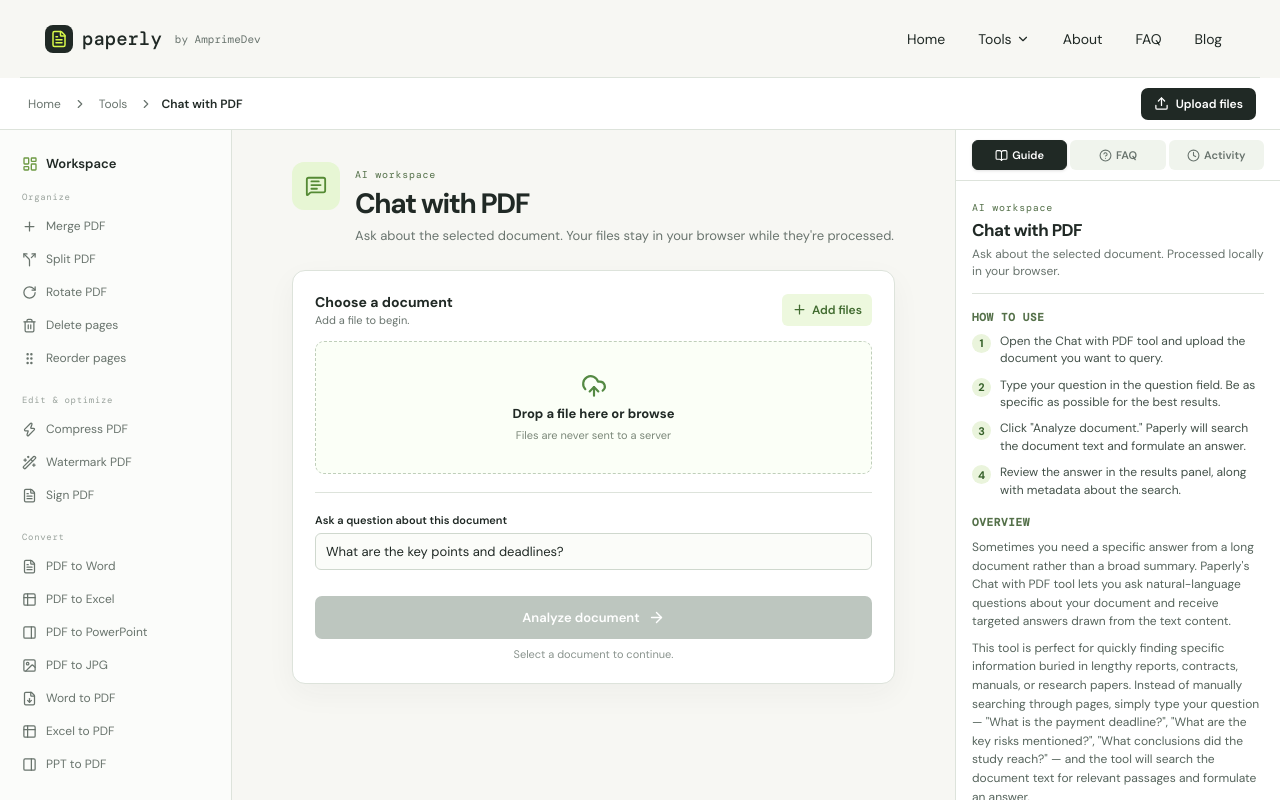
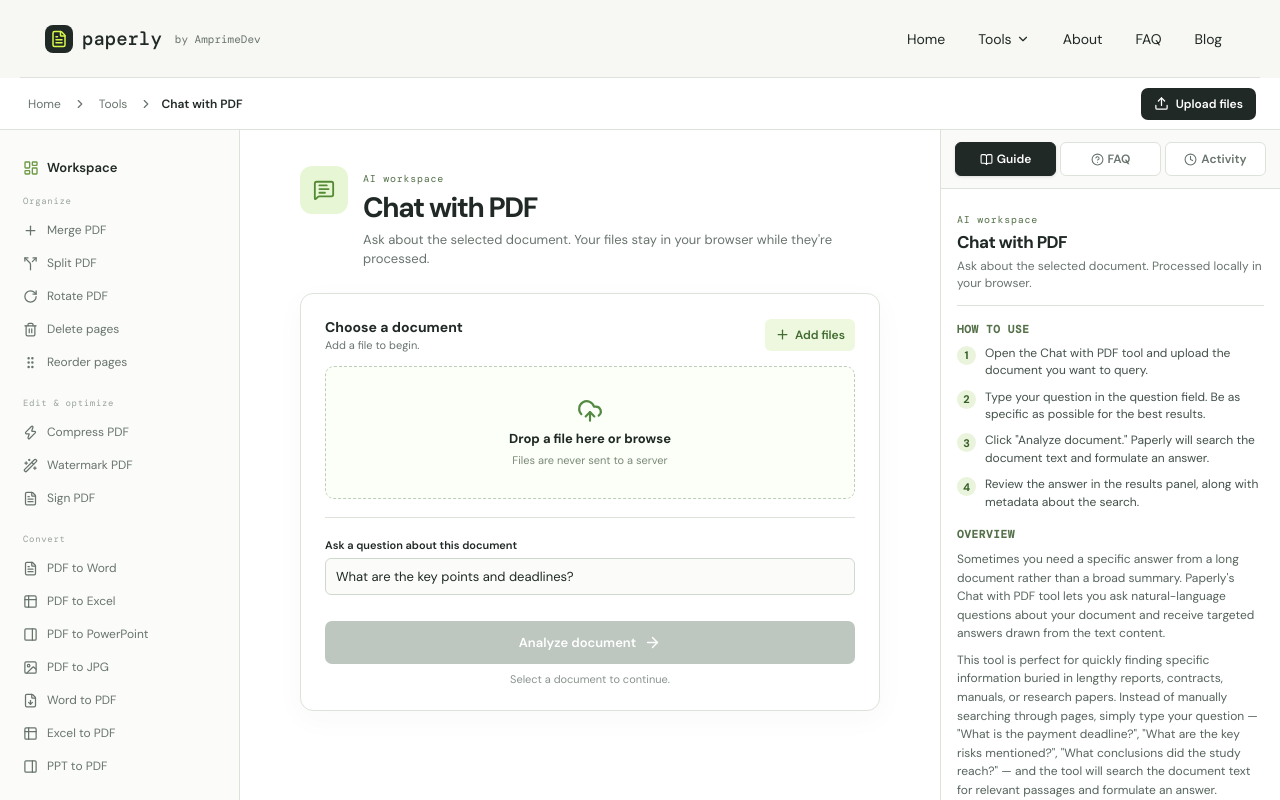
Before and after one commit to primeX101/PDFBuider, a React (Vite) app: page /tools/chat in a window 1280 px wide. Shown: the top 800 px of the page. Built offline with nearby package versions, Linux system fonts and the light colour scheme; a web font is replaced by a local one.

Commit message:
Restore global footer on tool pages and fix right sidebar tab containment

```diff
--- a/src/components/Layout.jsx
+++ b/src/components/Layout.jsx
@@ -16,7 +16,7 @@
     <>
       <Navbar />
       <Outlet />
-      {!isTool && <Footer />}
+      <Footer />
     </>
   );
 }
--- a/src/components/ToolWorkbench.jsx
+++ b/src/components/ToolWorkbench.jsx
@@ -164,12 +164,6 @@
                 })}
               </div>
             ))}
-            <div className="tool-sidebar-footer">
-              <Link to="/about">About</Link>
-              <Link to="/faq">FAQ</Link>
-              <Link to="/privacy-policy">Privacy</Link>
-              <Link to="/terms-of-service">Terms</Link>
-            </div>
           </aside>
           <main className="tool-main">
             <div className="tool-heading">
@@ -206,6 +200,7 @@
             {result && <ResultCard result={result} />}
           </main>
           <aside className="activity-panel">
+            <div className="activity-panel-header">
               <div className="side-tab-bar">
                 <button
                   type="button"
@@ -230,7 +225,9 @@
                   {selectedDocs.length > 0 && <span className="tab-pill">{selectedDocs.length}</span>}
                 </button>
               </div>
+            </div>
 
+            <div className="activity-panel-body">
               {sideTab === 'guide' ? (
               <div className="sidebar-guide">
                 <div className="guide-header">
@@ -327,6 +324,7 @@
                 </div>
               </div>
             )}
+            </div>
           </aside>
         </div>
       </div>
--- a/src/styles.css
+++ b/src/styles.css
@@ -23,8 +23,8 @@
 .privacy-section{max-width:1080px;margin:0 auto 100px;padding:0 25px;text-align:center}.privacy-features{display:grid;grid-template-columns:repeat(3,1fr);gap:20px;margin-top:40px;text-align:left}.privacy-feature{background:#fff;border:1px solid var(--line);border-radius:12px;padding:28px 24px}.privacy-feature svg{color:#4d8a2e}.privacy-feature h3{font-size:17px;margin:14px 0 8px;letter-spacing:-.02em}.privacy-feature p{font-size:13px;color:var(--muted);line-height:1.55;margin:0}
 
 /* ═══════════ WORKSPACE ═══════════ */
-.tool-page{height:calc(100vh - 78px);overflow:hidden;background:#f8f9f6}
-.app-shell{height:100%;display:flex;flex-direction:column}
+.tool-page{background:var(--paper);min-height:calc(100vh - 78px);display:flex;flex-direction:column}
+.app-shell{flex:1;display:flex;flex-direction:column}
 .app-nav{height:52px;max-width:none;border-bottom:1px solid var(--line);background:#fff;padding:0 24px;display:flex;align-items:center;justify-content:space-between;flex:none}
 .app-nav .brand{font-size:18px}
 .crumb{display:flex;align-items:center;gap:8px;font-size:12px;color:var(--muted)}
@@ -33,11 +33,8 @@
 .crumb b{color:var(--ink);font-weight:600}
 .upload-top{background:var(--ink);color:#fff;padding:8px 13px;border-radius:7px;font-size:12px;font-weight:600;display:flex;align-items:center;gap:7px;transition:.15s}
 .upload-top:hover{background:#0c4138}
-.workbench{display:grid;grid-template-columns:232px minmax(0,1fr) 325px;height:calc(100% - 52px);overflow:hidden}
-.tool-sidebar{border-right:1px solid var(--line);background:#fbfcfa;padding:16px 13px;overflow-y:auto;display:flex;flex-direction:column}
-.tool-sidebar-footer{margin-top:auto;padding-top:14px;border-top:1px solid var(--line);display:flex;gap:7px;flex-wrap:wrap;font-size:11px;color:var(--muted)}
-.tool-sidebar-footer a{color:var(--muted);text-decoration:none;transition:.15s}
-.tool-sidebar-footer a:hover{color:var(--ink)}
+.workbench{display:grid;grid-template-columns:240px minmax(0,1fr) 340px;border-bottom:1px solid var(--line);background:#fff;min-height:680px;flex:1}
+.tool-sidebar{border-right:1px solid var(--line);background:#fbfcfa;padding:20px 14px 40px}
 .side-heading{font-size:13px;font-weight:600;display:flex;gap:8px;align-items:center;padding:9px;color:var(--ink);margin-bottom:10px}
 .side-heading svg{color:#6d9943}
 .tool-group{margin-bottom:19px}
@@ -45,12 +42,12 @@
 .tool-group a{width:100%;background:none;text-align:left;border-radius:6px;padding:8px 9px;color:#68736c;display:flex;align-items:center;gap:9px;font-size:12px;margin:1px 0;text-decoration:none;transition:.15s}
 .tool-group a:hover{background:#f0f4ed;color:#2b3a32}
 .tool-group .tool-active{background:#e8f5d9;color:#31572d;font-weight:600}
-.tool-main{padding:32px min(5vw,60px);max-width:930px;width:100%;margin:0 auto;overflow-y:auto;height:100%}
+.tool-main{padding:36px min(5vw,60px) 60px;max-width:900px;width:100%;margin:0 auto}
 .tool-heading{display:flex;gap:15px;align-items:flex-start;margin-bottom:24px}
 .tool-head-icon{width:48px;height:48px;border-radius:12px;background:#e7f6d4;color:#558a35;display:grid;place-items:center;flex:none}
 .tool-heading h1{font-size:28px;letter-spacing:-.05em;margin:2px 0 5px}
 .tool-heading p{font-size:13px;color:var(--muted);margin:0;line-height:1.45;max-width:570px}
-.tool-canvas{background:#fff;border:1px solid var(--line);border-radius:13px;padding:22px;box-shadow:0 10px 30px #2633280b}
+.tool-canvas{background:#fff;border:1px solid var(--line);border-radius:13px;padding:24px;box-shadow:0 8px 30px #26332808}
 .file-picker{border-bottom:1px solid var(--line);padding-bottom:18px}
 .picker-top{display:flex;justify-content:space-between;gap:15px;align-items:center;margin-bottom:14px}
 .picker-top b{font-size:14px;display:block}
@@ -82,8 +79,16 @@
 .run-hint{text-align:center;color:#89938d;font-size:11px;margin:8px 0 0}
 .spin{animation:spin 1s linear infinite}
 @keyframes spin{to{transform:rotate(360deg)}}
-.activity-panel{border-left:1px solid var(--line);background:#fff;padding:0 16px 18px;overflow-y:auto;height:100%;display:flex;flex-direction:column}
-.activity-head{display:flex;justify-content:space-between;align-items:center;padding:16px 5px 14px;border-bottom:1px solid var(--line);font-size:13px}
+.activity-panel{border-left:1px solid var(--line);background:#fff;display:flex;flex-direction:column}
+.activity-panel-header{padding:12px 14px;border-bottom:1px solid var(--line);background:#fafbf9;flex:none}
+.side-tab-bar{display:flex;gap:4px}
+.side-tab-btn{flex:1;display:flex;align-items:center;justify-content:center;gap:4px;padding:8px 6px;border-radius:6px;font-size:12px;font-weight:600;color:var(--muted);background:#fff;border:1px solid var(--line);transition:.15s}
+.side-tab-btn:hover{color:var(--ink);background:#f0f4ed}
+.side-tab-btn.active{background:var(--ink);color:#fff;border-color:var(--ink);box-shadow:0 1px 3px rgba(0,0,0,0.12)}
+.tab-pill{background:#d9f2bd;color:#315d23;font-size:9px;font-weight:700;padding:1px 5px;border-radius:50px}
+.side-tab-btn.active .tab-pill{background:#fff;color:var(--ink)}
+.activity-panel-body{padding:18px 16px 36px;flex:1}
+.activity-head{display:flex;justify-content:space-between;align-items:center;padding:0 0 14px;border-bottom:1px solid var(--line);font-size:13px}
 .privacy-note{padding:13px 8px;background:#f0f9e5;border-radius:8px;margin:17px 0;display:flex;gap:8px;color:#5f7954;font-size:10px;line-height:1.4}
 .privacy-note svg{color:#588635;flex:none}
 .privacy-note b{display:block;color:#41633a;font-size:11px}
@@ -120,12 +125,6 @@
 .toast svg{color:var(--lime);flex:none}
 
 /* ═══════════ SIDEBAR TABS, GUIDE & FAQ ═══════════ */
-.side-tab-bar{display:flex;gap:3px;background:#fff;border-bottom:1px solid var(--line);padding:10px 16px;margin:0 -16px 14px;position:sticky;top:0;z-index:5}
-.side-tab-btn{flex:1;display:flex;align-items:center;justify-content:center;gap:4px;padding:7px 4px;border-radius:6px;font-size:11px;font-weight:600;color:var(--muted);background:#f0f4ed;border:1px solid transparent;transition:.15s}
-.side-tab-btn:hover{color:var(--ink);background:#e6ebe2}
-.side-tab-btn.active{background:var(--ink);color:#fff;border-color:var(--ink);box-shadow:0 1px 3px #00000020}
-.tab-pill{background:#d9f2bd;color:#315d23;font-size:9px;font-weight:700;padding:1px 5px;border-radius:50px}
-.side-tab-btn.active .tab-pill{background:#fff;color:var(--ink)}
 
 .sidebar-guide{display:flex;flex-direction:column;gap:16px}
 .guide-header{border-bottom:1px solid var(--line);padding-bottom:12px}
```
Lines whose indentation alone changed are shown as unchanged.
